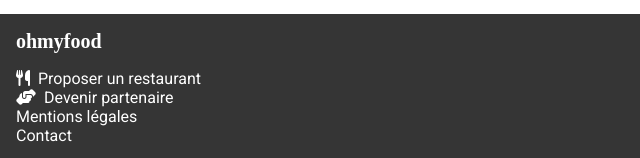
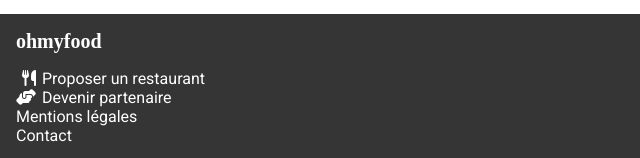
Before and after one commit to alan62/BeaucheronAlan_3_201221, a website: page alafrancaise.html in a window 1280 px wide. Shown: the part 1119-1277 px from the top of the page, 0-640 px from the left. Drawn offline with Linux system fonts and the light colour scheme; a web font is replaced by a local one.

Commit message:
ajustement des icones dans le footer

```diff
--- a/sass/_base.scss
+++ b/sass/_base.scss
@@ -72,9 +72,13 @@
       margin-bottom: 16px;
     }
 
-    .fa-utensils,
-    .fa-hands-helping {
-        margin-right: 8px;
+    .fa-utensils {
+      width: 26px;
+      justify-content: center;
+      display: inline-flex;
+    }
+    .fa-hands-helping::before {
+      margin-right: 6px;
     }
 
     ul {
```
Also changed, not shown: .public/css/style.css, 1 other file.
